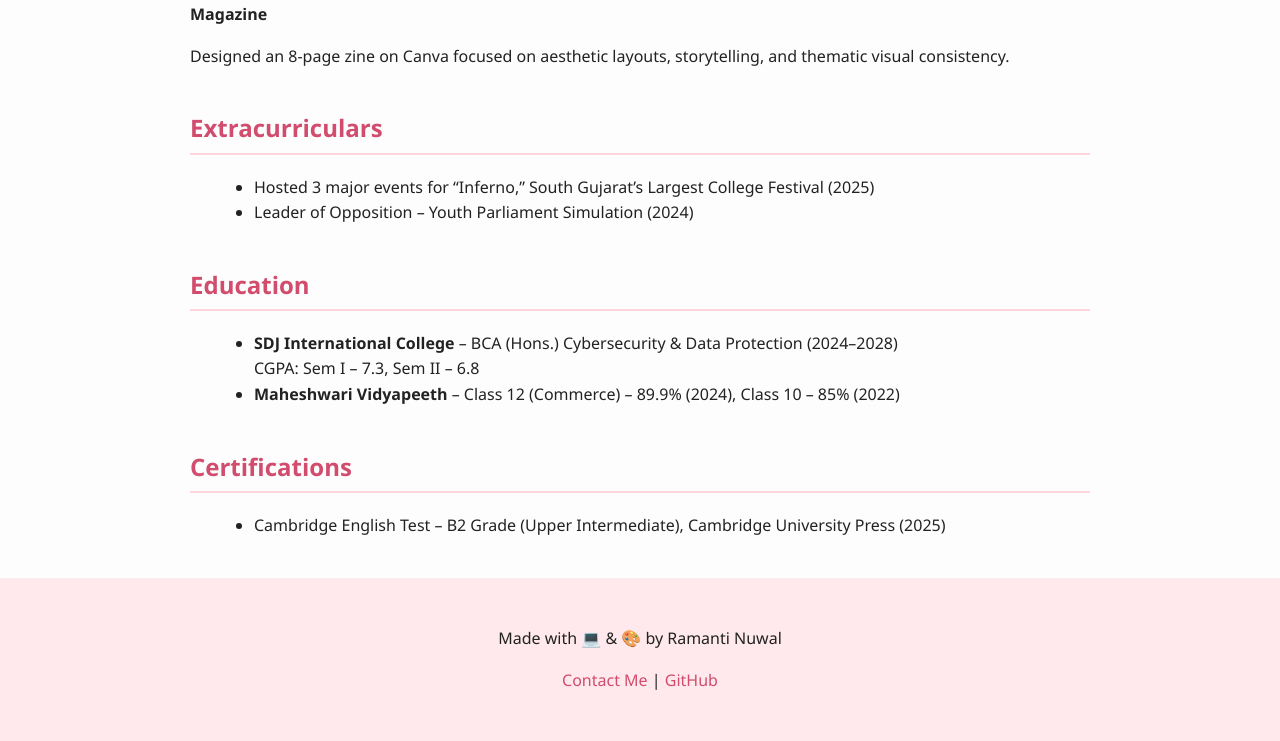
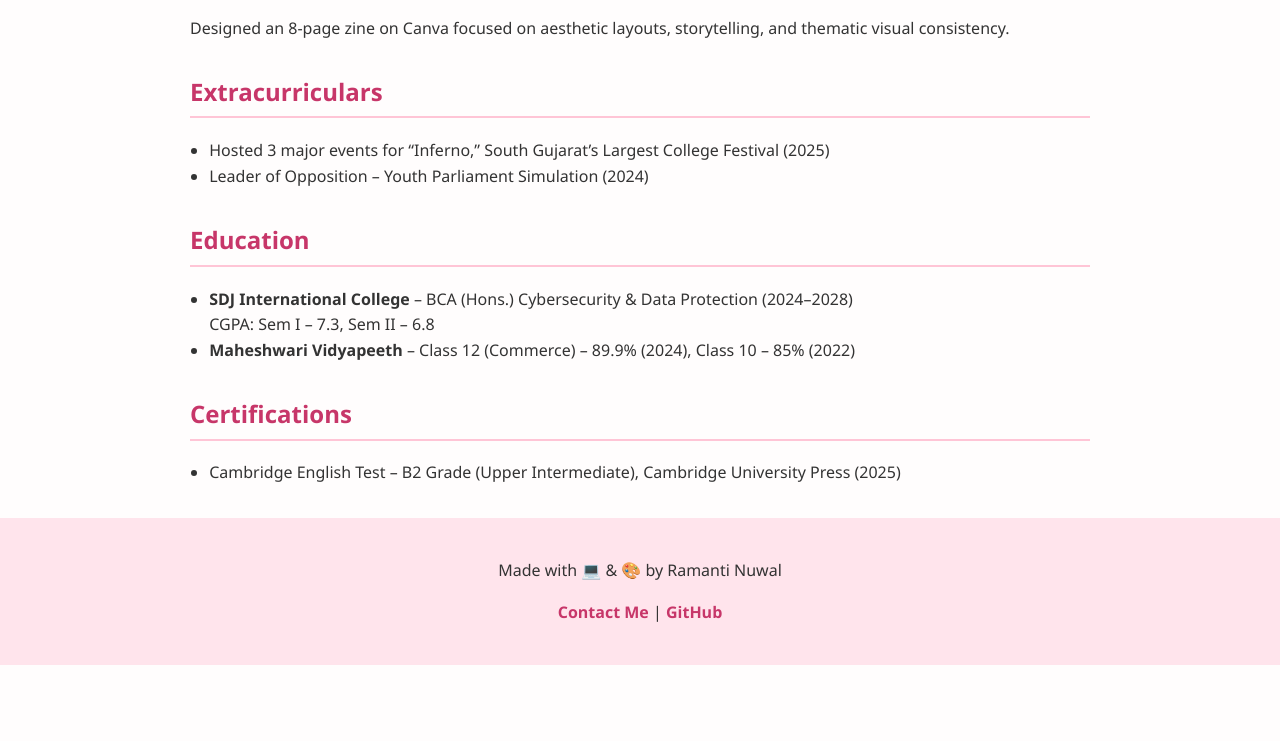
Before and after one commit to Ramanti-1616/ramanti-portfolio, a plain HTML site: page index.html in a window 1280 px wide. Shown: the part 944-1685 px from the top of the page. After the commit the page ends 1609 px from the top, so only its background shows below. Drawn offline with Linux system fonts and the light colour scheme.

Commit message:
Update style.css

```diff
--- a/style.css
+++ b/style.css
@@ -1,66 +1,59 @@
 body {
+  margin: 0;
   font-family: 'Segoe UI', sans-serif;
-      background-color: #fdfdfd;
-      color: #222;
-      margin: 0;
-      padding: 0;
+  background-color: #fffdfd;
+  color: #333;
   line-height: 1.6;
 }
 
 header {
-      background-color: #ffe9ec;
-      color: #333;
+  background-color: #ffe4ec;
   padding: 2rem;
   text-align: center;
 }
 
 header h1 {
-      margin: 0;
   font-size: 2.5rem;
+  margin-bottom: 0.5rem;
 }
 
 header p {
-      font-size: 1.2rem;
-      margin-top: 0.5rem;
+  margin: 0.3rem 0;
+}
+
+header a {
+  color: #c73669;
+  text-decoration: none;
+  font-weight: bold;
 }
 
 .container {
   max-width: 900px;
   margin: 2rem auto;
-      padding: 0 1rem;
-    }
-
-section {
-      margin-bottom: 2.5rem;
+  padding: 0 1.5rem;
 }
 
 h2 {
-      border-bottom: 2px solid #ffd5de;
+  border-bottom: 2px solid #ffc5d6;
   padding-bottom: 0.3rem;
-      color: #d14c6d;
+  margin-top: 2rem;
+  color: #c73669;
 }
 
 ul {
+  padding-left: 1.2rem;
   list-style-type: disc;
-      margin-left: 1.5rem;
 }
 
-.project {
-      margin-bottom: 1rem;
+footer {
+  background-color: #ffe4ec;
+  text-align: center;
+  padding: 1.5rem;
+  margin-top: 2rem;
 }
 
-.footer {
-      text-align: center;
-      padding: 2rem;
-      background-color: #ffe9ec;
+footer a {
+  text-decoration: none;
+  color: #c73669;
+  font-weight: bold;
 }
-
-.footer a {
-      color: #d14c6d;
-      text-decoration: none;
-    }
-
-.highlight {
-      font-weight: bold;
-      color: #d14c6d;
-    }
```
Lines whose indentation alone changed are shown as unchanged.
